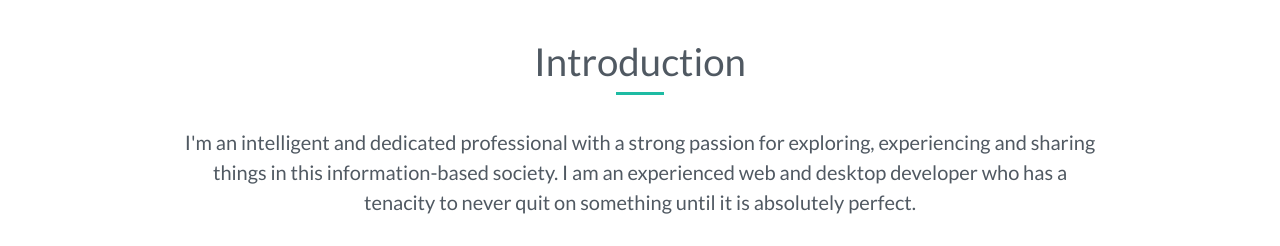
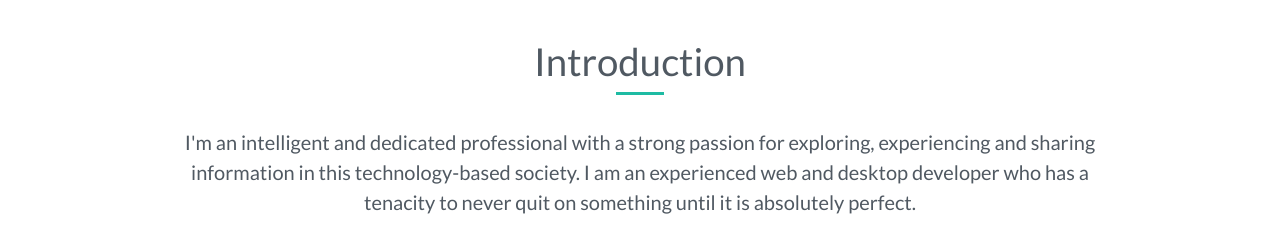
Before and after one commit to reap3r97/portfolio.github.io, a plain HTML site: page index.html in a window 1280 px wide. Shown: the part 802-1048 px from the top of the page. Drawn offline with Linux system fonts and the light colour scheme.

Commit message:
no message

```diff
--- a/index.html
+++ b/index.html
@@ -68,7 +68,7 @@
 			<h1>Introduction</h1>
 			<div class="heading-underline"></div>
 			<p class="lead">I'm an intelligent and dedicated professional with a strong passion for exploring,
-				experiencing and sharing things in this information-based society. I am an experienced web and desktop
+				experiencing and sharing information in this technology-based society. I am an experienced web and desktop
 				developer who has a tenacity to never quit on something until it is absolutely perfect.</p>
 			<a class="btn btn-secondary btn-md" href="https://github.com/reap3r97" target="_blank">My Github Profile</a>
 		</div>
```
